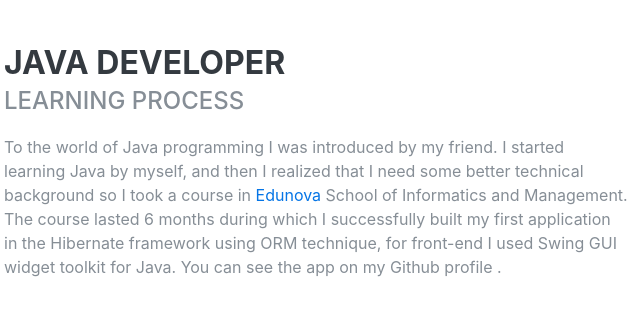
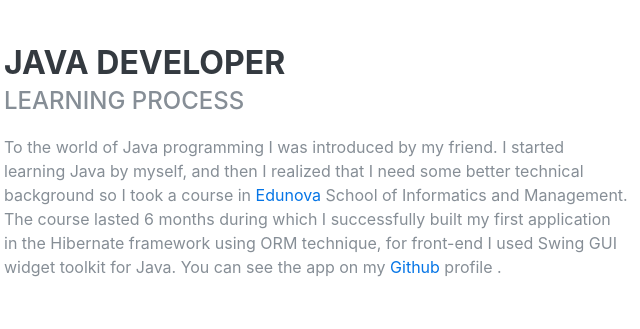
Before and after one commit to matejsokol89/matejsokol89.github.io, a plain HTML site: page index.html in a window 1280 px wide. Shown: the part 920-1249 px from the top of the page, 316-956 px from the left. Drawn offline with Linux system fonts and the light colour scheme; a web font is replaced by a local one.

Commit message:
adding link

```diff
--- a/index.html
+++ b/index.html
@@ -116,7 +116,7 @@
               application in the Hibernate framework using ORM technique, for front-end I used Swing GUI widget toolkit
               for
               Java.
-              You can see the app on my Github profile .</p>
+              You can see the app on my <a href="https://github.com/matejsokol89">Github</a> profile .</p>
           </div>
           <div class="resume-date text-md-right">
             <span class="text-primary">April 2017 - Present</span>
```
